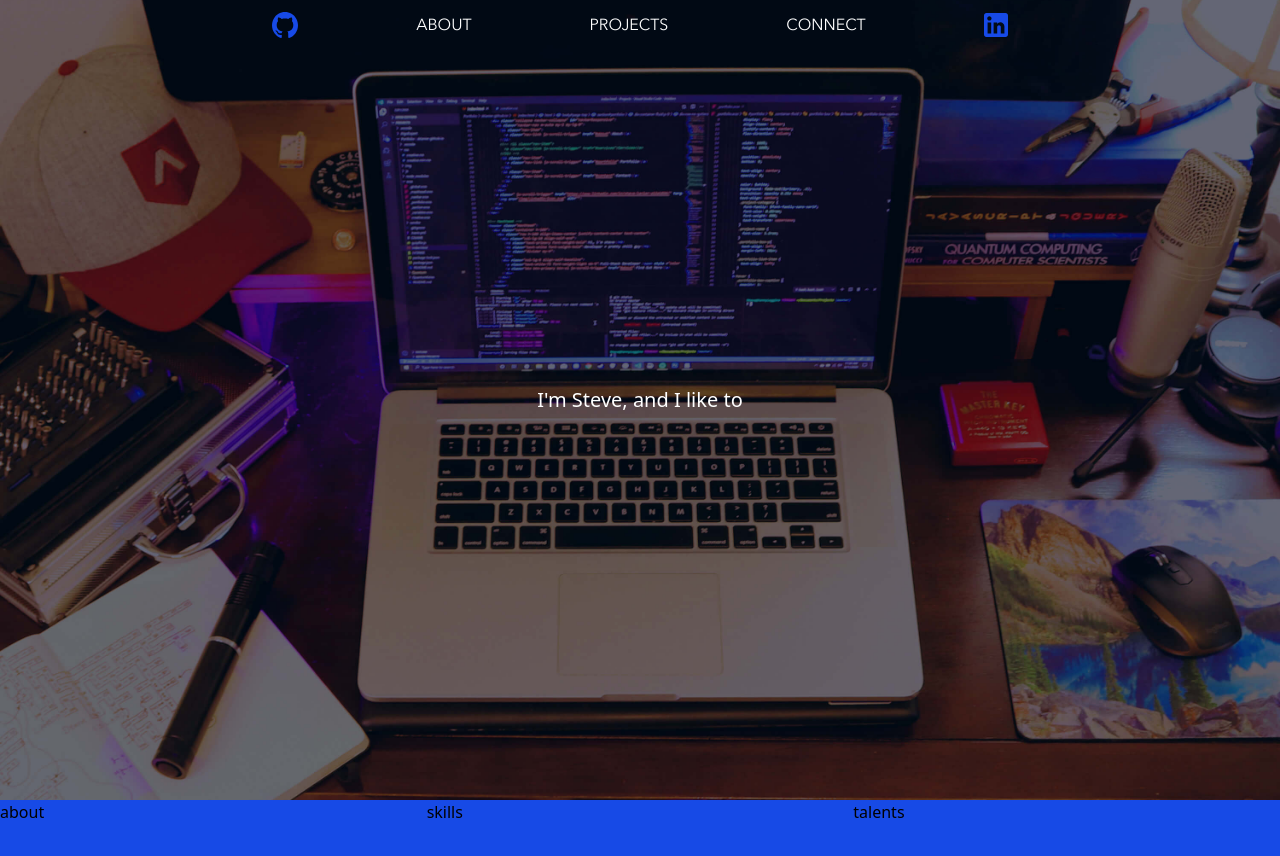
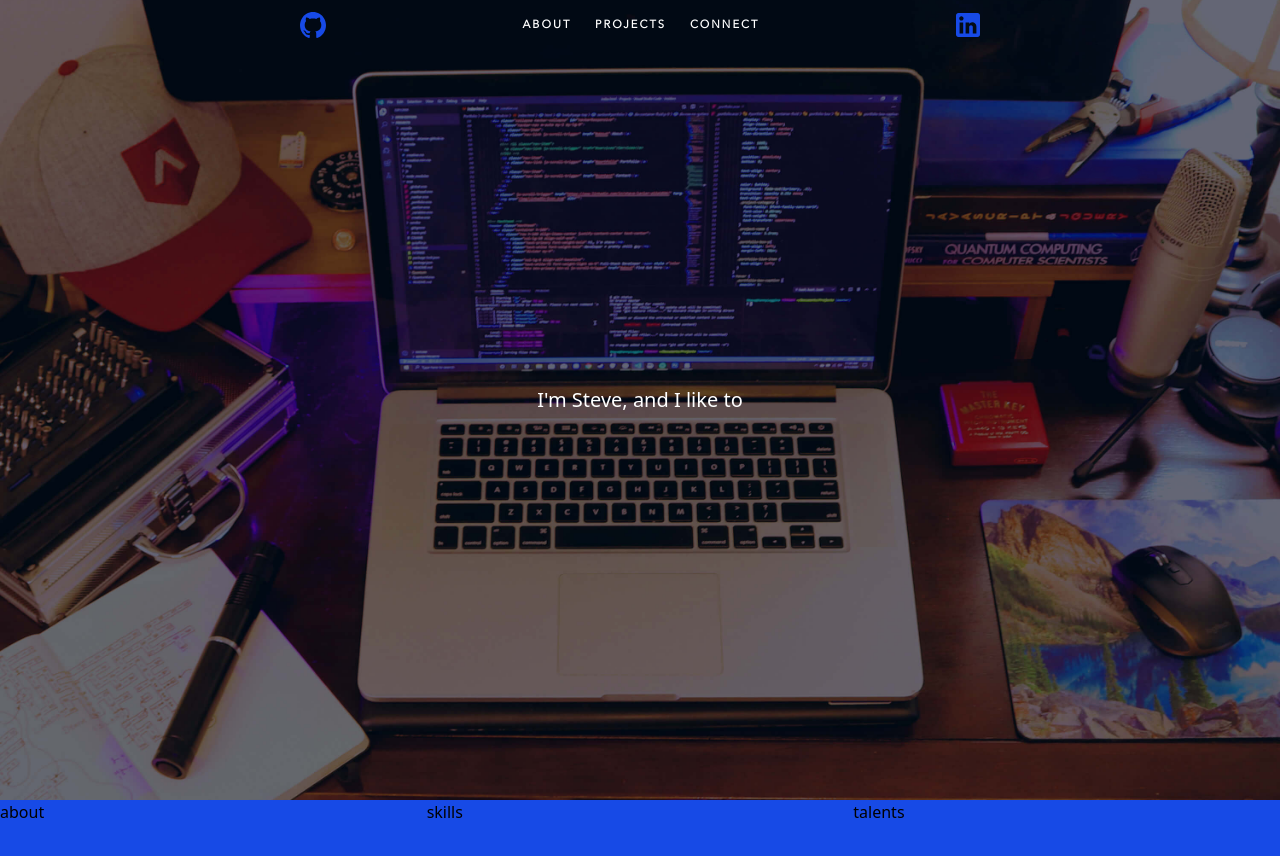
Before and after one commit to sklanier/Portfolio, a Next.js app: page / in a window 1280 px wide. Shown: the top 856 px of the page. Built offline with nearby package versions, Linux system fonts and the light colour scheme.

Commit message:
added custom utility class navText

```diff
--- a/components/Nav.js
+++ b/components/Nav.js
@@ -11,9 +11,11 @@ const Nav = () => (
   <nav className="bg-transparent fixed top-0 left-0 right-0">
     <div className="bg-transparent flex justify-around w-8/12 m-auto" style={navStyles.navBar}>
       <img src="assets/img/Github-icon.svg"/>
-      <Link href="#about"><a className="text-white font-avenir">ABOUT</a></Link>
-      <Link href="#projects"><a className="text-white font-avenir">PROJECTS</a></Link>
-      <Link href="#connect"><a className="text-white font-avenir">CONNECT</a></Link>
+      <div className="flex justify-evenly w-4/12">
+        <Link href="#about"><a className="text-white navText">ABOUT</a></Link>
+        <Link href="#projects"><a className="text-white navText">PROJECTS</a></Link>
+        <Link href="#connect"><a className="text-white navText">CONNECT</a></Link>
+      </div>
       <img src="assets/img/Linkedin-icon.svg"/>
     </div>
   </nav>
--- a/styles/globals.css
+++ b/styles/globals.css
@@ -8,3 +8,13 @@
         src: url(../public/assets/fonts/AvenirNext/AvenirNext-Regular.woff) format("woff");
     }
 }
+
+@layer utilities {
+    .navText {
+        font-family: Avenir Next;
+        font-weight: 700;
+        font-size: .7rem;
+        letter-spacing: 2px;
+        text-transform: uppercase;
+    }
+}
```
